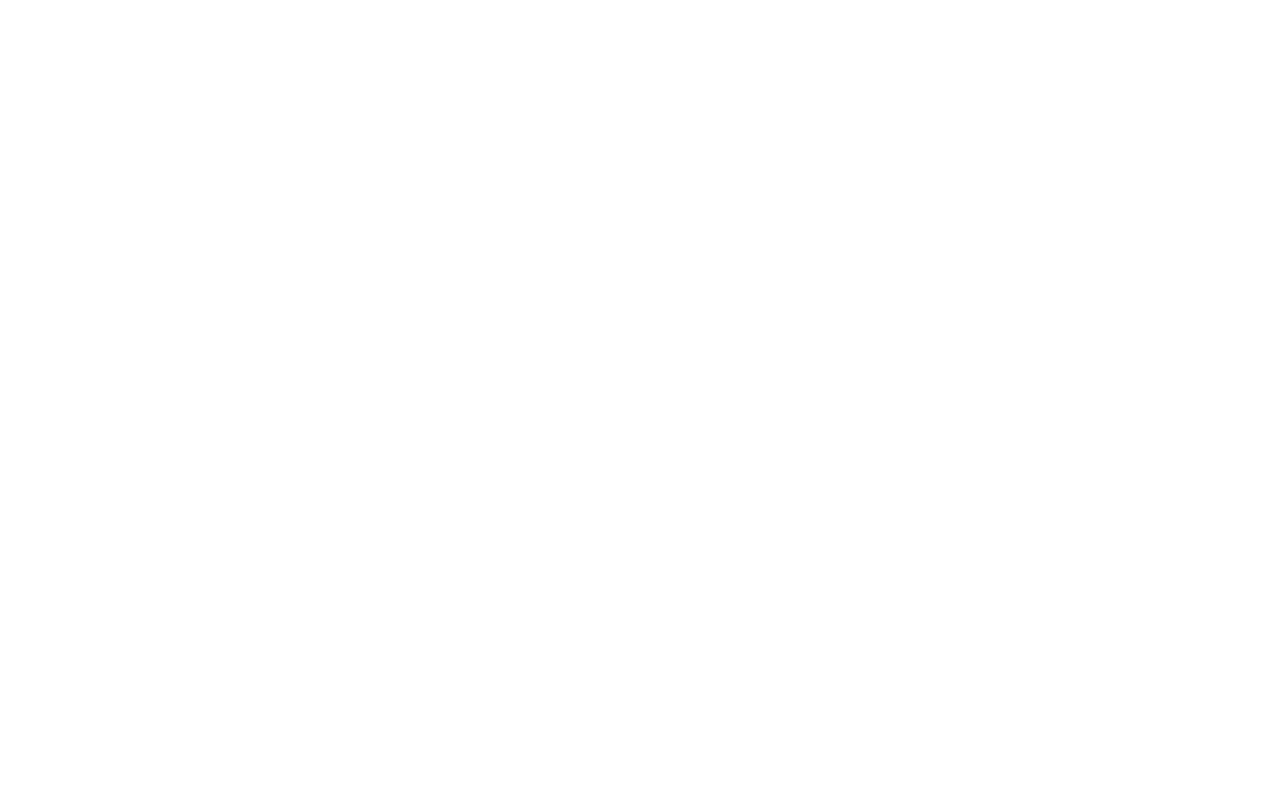
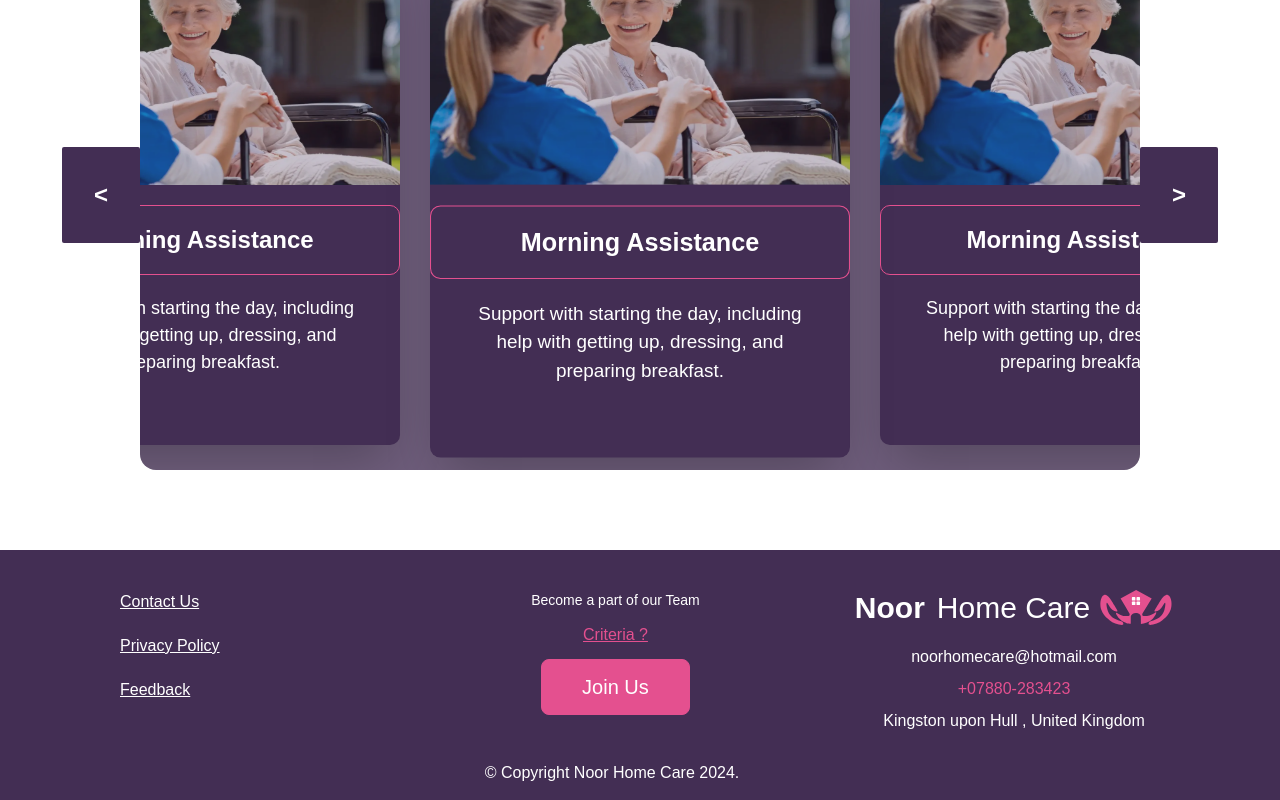
Before and after one commit to ahmedwasim1070/Noor-Home-Care, a React (Vite) app: page / in a window 1280 px wide. Shown: the part 1775-2575 px from the top of the page. Before the commit the page ends 1895 px from the top, so only its background shows below. Built offline with nearby package versions, Linux system fonts and the light colour scheme.

Commit message:
completing-first-page

```diff
--- a/src/component/About.jsx
+++ b/src/component/About.jsx
@@ -3,8 +3,8 @@
 function About() {
   return (
     <section>
-      <div className="w-full h-[1000px] flex justify-center items-center ">
-        <div className="w-[1000px] h-[600px] flex flex-col gap-y-10">
+      <div className="w-full h-[600px] flex justify-center items-center">
+        <div className=" w-[60%] flex flex-col gap-y-10">
           <p className="text-[48px] text-primaryColor font-bold">About Us</p>
           <article className="text-[24px]">
             At Noor Home Care, we are committed to providing the care and
@@ -23,6 +23,11 @@
           </h3>
         </div>
       </div>
+      <div className="w-full flex justify-center">
+        <div className="w-[900px] h-[80px] bg-primaryColor rounded-[5px] flex items-center justify-center my-10">
+          <p className=" text-white text-[36px] font-bold">What We Offer</p>
+        </div>
+      </div>
     </section>
   );
 }
--- /dev/null
+++ b/src/component/Footer.jsx
@@ -0,0 +1,70 @@
+import React from "react";
+
+function Footer() {
+  return (
+    <section>
+      <div className="w-full h-[250px] bg-primaryColor mt-20">
+        <div className="container mx-auto px-20 flex flex-row ">
+          <div className="w-[30%] p-10">
+            <ul className="text-white underline flex flex-col gap-5">
+              <li>
+                <a href="">Contact Us</a>
+              </li>
+              <li>
+                <a href="">Privacy Policy</a>
+              </li>
+              <li>
+                <a href="">Feedback</a>
+              </li>
+            </ul>
+          </div>
+          <div className="w-[40%] flex flex-col item-center gap-y-3 my-10">
+            <p className=" text-white text-[14px] text-center">
+              Become a part of our Team
+            </p>
+            <a
+              className="text-secondaryColor underline text-[16px] text-center"
+              href="#"
+            >
+              Criteria ?
+            </a>
+            <button className=" w-[35%] p-3 bg-secondaryColor text-white mx-auto rounded-lg border border-secondaryColor text-[20px] transition-all duration-300 hover:bg-transparent hover:border hover:border-white">
+              Join Us
+            </button>
+          </div>
+          <div className="w-[35%] py-5">
+            <div className="flex justify-center items-center gap-2  text-white text-[30px]">
+              <div className="inline-flex gap-3">
+                <h1 className="font-black">Noor</h1>
+                <h1>Home Care</h1>
+              </div>
+              <span>
+                <img
+                  className="w-[75px] h-[75px]"
+                  src="logo-main.svg"
+                  alt="main-logo"
+                />
+              </span>
+            </div>
+            <h2 className="text-center text-white  text-[16px] ">
+              noorhomecare@hotmail.com
+            </h2>
+            <h2 className="text-center text-secondaryColor  text-[16px] my-2 ">
+              +07880-283423
+            </h2>
+            <h2 className="text-center text-white  text-[16px] my-2 ">
+              Kingston upon Hull , United Kingdom
+            </h2>
+          </div>
+        </div>
+        <div className="container mx-auto pr-14">
+          <h3 className=" text-white text-center ">
+            © Copyright Noor Home Care 2024.{" "}
+          </h3>
+        </div>
+      </div>
+    </section>
+  );
+}
+
+export default Footer;
--- a/src/component/Hero.jsx
+++ b/src/component/Hero.jsx
@@ -30,7 +30,7 @@
       </section>
       <section className="w-full h-[150px] bg-primaryColor flex items-center justify-center ">
         <div className="w-[70%] flex flex-row items-center justify-evenly">
-          <button className="flex flex-row items-center justify-center group gap-2 transition-all duration-75 text-white border border-white px-5 py-4 rounded-full hover:bg-secondaryColor hover:border-none">
+          <button className="flex flex-row items-center justify-center group gap-2 transition-all duration-300 text-white border border-white px-5 py-4 rounded-full hover:bg-secondaryColor hover:border-secondaryColor">
             <span>
               <svg
                 width="23"
@@ -51,7 +51,7 @@
             </p>
             <h1 className="text-[24px]">07880-283423</h1>
           </button>
-          <button className="flex flex-row items-center justify-center group gap-4 transition-all duration-75 text-white border border-white px-5 py-4 rounded-full hover:bg-secondaryColor hover:border-none">
+          <button className="flex flex-row items-center justify-center group gap-4 transition-all duration-300 text-white border border-white px-5 py-4 rounded-full hover:bg-secondaryColor hover:border-secondaryColor">
             <span>
               <svg
                 className=" group-hover:fill-primaryColor group-hover:stroke-primaryColor"
@@ -72,7 +72,7 @@
             </span>
             <h1 className="text-[24px]">Email Us</h1>
           </button>
-          <button className="flex flex-row items-center justify-center group gap-4 transition-all duration-75 text-white border border-white px-5 py-4 rounded-full hover:bg-secondaryColor hover:border-none">
+          <button className="flex flex-row items-center justify-center group gap-4 transition-all duration-300 text-white border border-white px-5 py-4 rounded-full hover:bg-secondaryColor hover:border-secondaryColor">
             <span>
               <svg
                 width="27"
--- /dev/null
+++ b/src/component/Services.jsx
@@ -0,0 +1,83 @@
+import React from "react";
+
+function Services() {
+  return (
+    <section>
+      <div className="w-full h-full flex items-center my-10 justify-center">
+        <button className="p-8 text-white bg-primaryColor text-2xl rounded-sm font-bold hover:opacity-[75%]">
+          &lt;
+        </button>
+        <div className="w-[1000px] h-[550px] bg-[#6F5E7C] rounded-2xl flex flex-row items-center justify-center overflow-x-hidden gap-10">
+          <div className="w-[400px] h-[500px] bg-primaryColor rounded-[10px] overflow-hidden flex flex-col gap-y-5 shadow-2xl flex-nowrap flex-shrink-0">
+            <div className="relative w-full h-[48%] bg-black">
+              <img
+                className="w-full h-full"
+                src="nhc-hero.webp"
+                alt="Service-1"
+              />
+              <div className="absolute w-full h-full inset-0 bg-primaryColor opacity-[30%]"></div>
+            </div>
+            <div className="w-full h-[70px] bg-primaryColor border border-secondaryColor rounded-[10px] flex justify-center items-center">
+              <h6 className="text-white text-[24px] font-bold">
+                Morning Assistance
+              </h6>
+            </div>
+            <div>
+              <p className="text-center text-white text-[18px] mx-10">
+                Support with starting the day, including help with getting up,
+                dressing, and preparing breakfast.
+              </p>
+            </div>
+          </div>
+          <div className="w-[400px] h-[500px] bg-primaryColor rounded-[10px] overflow-hidden flex flex-col gap-y-5 shadow-2xl flex-nowrap flex-shrink-0 scale-105">
+            <div className="relative w-full h-[48%] bg-black">
+              <img
+                className="w-full h-full"
+                src="nhc-hero.webp"
+                alt="Service-1"
+              />
+              <div className="absolute w-full h-full inset-0 bg-primaryColor opacity-[30%]"></div>
+            </div>
+            <div className="w-full h-[70px] bg-primaryColor border border-secondaryColor rounded-[10px] flex justify-center items-center">
+              <h6 className="text-white text-[24px] font-bold">
+                Morning Assistance
+              </h6>
+            </div>
+            <div>
+              <p className="text-center text-white text-[18px] mx-10">
+                Support with starting the day, including help with getting up,
+                dressing, and preparing breakfast.
+              </p>
+            </div>
+          </div>
+          <div className="w-[400px] h-[500px] bg-primaryColor rounded-[10px] overflow-hidden flex flex-col gap-y-5 shadow-2xl flex-nowrap flex-shrink-0">
+            <div className="relative w-full h-[48%] bg-black">
+              <img
+                className="w-full h-full"
+                src="nhc-hero.webp"
+                alt="Service-1"
+              />
+              <div className="absolute w-full h-full inset-0 bg-primaryColor opacity-[30%]"></div>
+            </div>
+            <div className="w-full h-[70px] bg-primaryColor border border-secondaryColor rounded-[10px] flex justify-center items-center">
+              <h6 className="text-white text-[24px] font-bold">
+                Morning Assistance
+              </h6>
+            </div>
+            <div>
+              <p className="text-center text-white text-[18px] mx-10">
+                Support with starting the day, including help with getting up,
+                dressing, and preparing breakfast.
+              </p>
+            </div>
+          </div>
+        </div>
+        <button className="p-8 text-white bg-primaryColor  text-2xl rounded-sm font-bold hover:opacity-[75%]">
+          &gt;
+        </button>
+      </div>
+    </section>
+  );
+}
+
+export default Services;
--- a/src/pages/Home.jsx
+++ b/src/pages/Home.jsx
@@ -2,6 +2,8 @@
 import Header from "../component/header";
 import Hero from "../component/Hero";
 import About from "../component/About";
+import Services from "../component/Services";
+import Footer from "../component/Footer";
 
 function home() {
   return (
@@ -9,6 +11,8 @@
       <Header />
       <Hero />
       <About />
+      <Services />
+      <Footer />
     </div>
   );
 }
```
Also changed, not shown: 1 other file (tests, documents, lock files or other folders).
